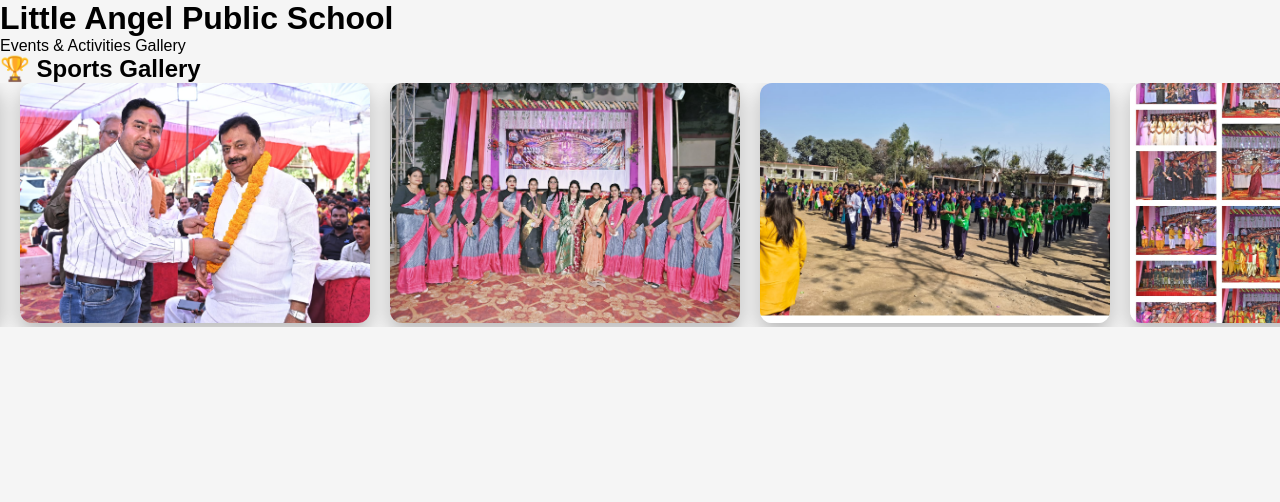
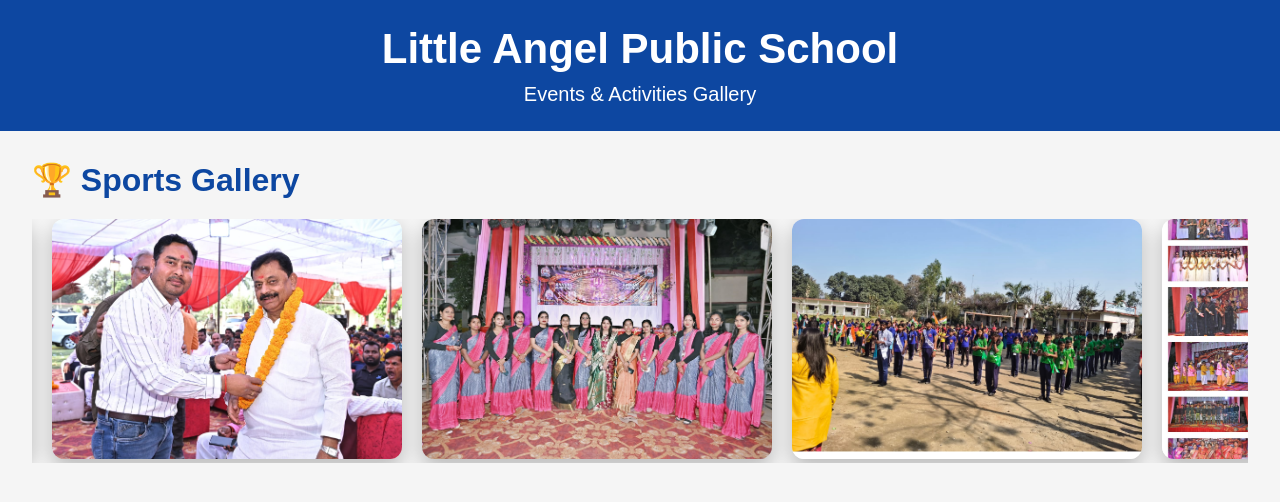
Before and after one commit to littleangelP/gallery-slider, a plain HTML site: page index.html in a window 1280 px wide. Drawn offline with Linux system fonts and the light colour scheme.

Commit message:
Add styles for body and header elements

```diff
--- a/style.css
+++ b/style.css
@@ -93,3 +93,37 @@ body{
 }
 
 }
+body{
+    margin:0;
+    font-family:'Poppins',sans-serif;
+    background:#f5f5f5;
+}
+
+header{
+    background:#0d47a1;
+    color:white;
+    text-align:center;
+    padding:25px;
+}
+
+header h1{
+    font-size:42px;
+    margin:0;
+}
+
+header p{
+    font-size:20px;
+    margin-top:10px;
+}
+
+.gallery{
+    width:95%;
+    margin:auto;
+    padding:30px 0;
+}
+
+.gallery h2{
+    font-size:32px;
+    color:#0d47a1;
+    margin-bottom:20px;
+}
```
